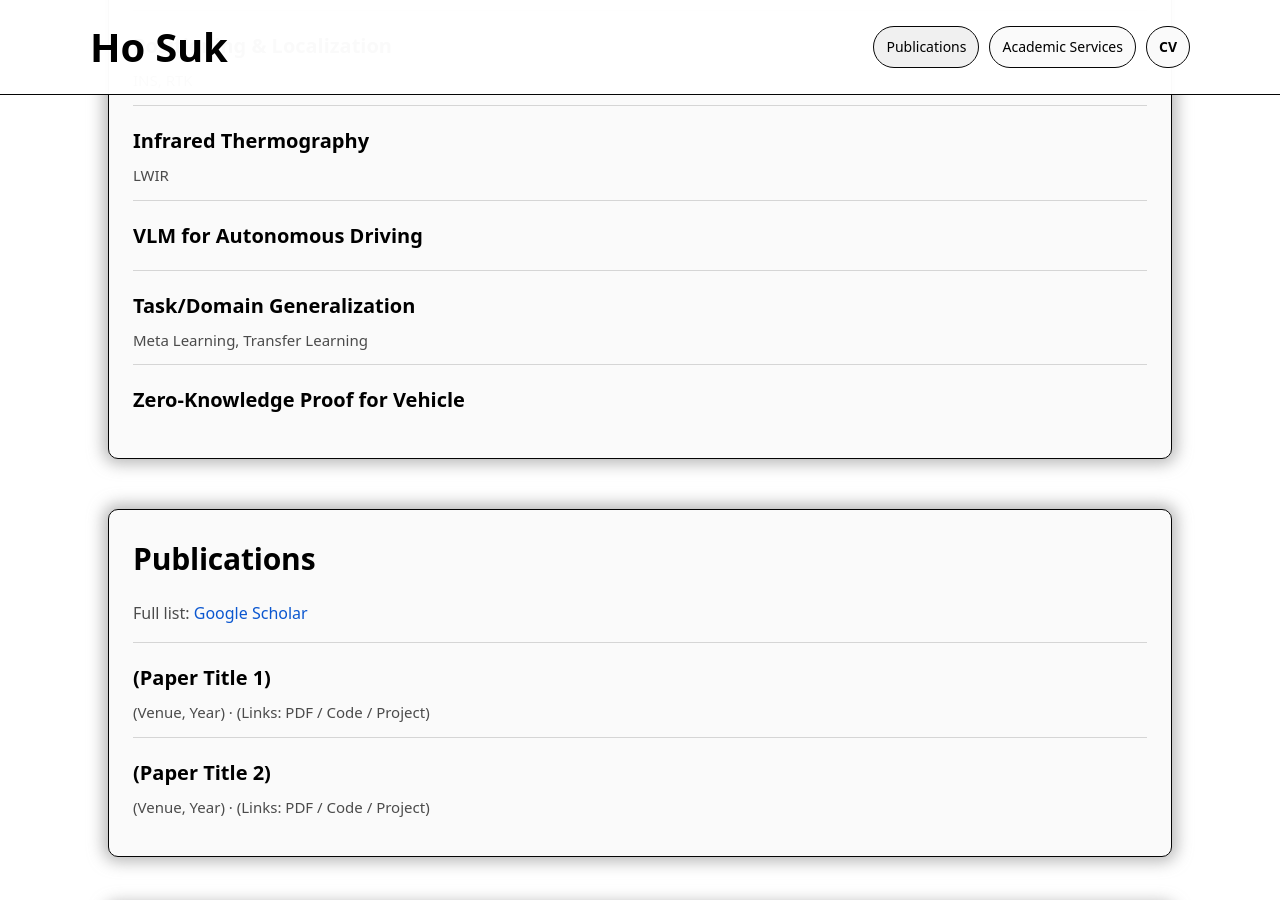
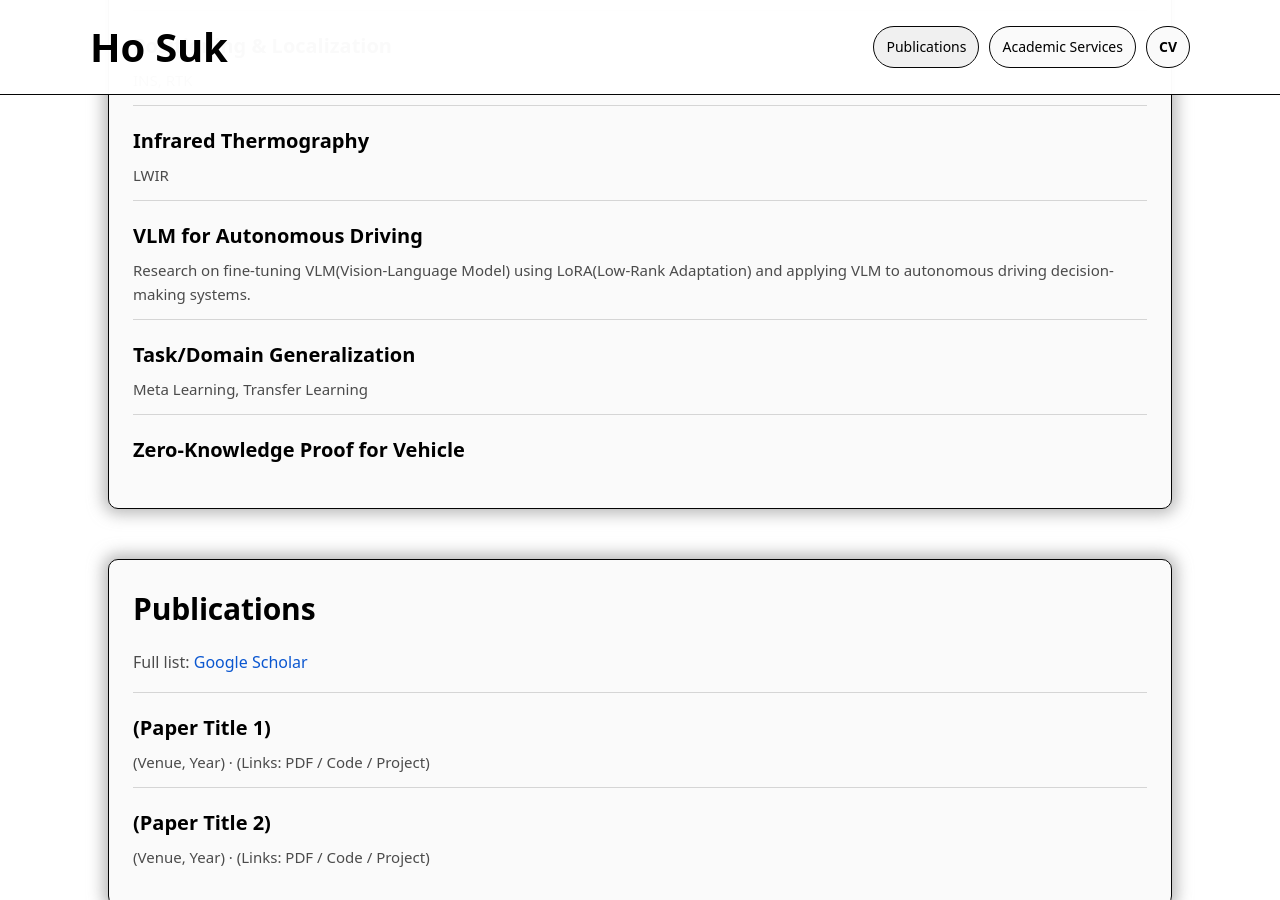
Before and after one commit to ho-suk-93/ho-suk-93.github.io, a Jekyll site: the page built from index.md, in a window 1280 px wide and 900 px high, scrolled down 2150 px. Built offline with Jekyll 4.4.1, drawn with Linux system fonts in a browser that asks for light colours.

Commit message:
Update index.md

```diff
--- a/index.md
+++ b/index.md
@@ -106,7 +106,7 @@ description: "Ho Suk personal website"
     </div>
     <div class="list-item">
       <p class="item-title">VLM for Autonomous Driving</p>
-      <p class="item-desc"> </p>
+      <p class="item-desc">Research on fine-tuning VLM(Vision-Language Model) using LoRA(Low-Rank Adaptation) and applying VLM to autonomous driving decision-making systems.</p>
     </div>
     <div class="list-item">
       <p class="item-title">Task/Domain Generalization</p>
```
